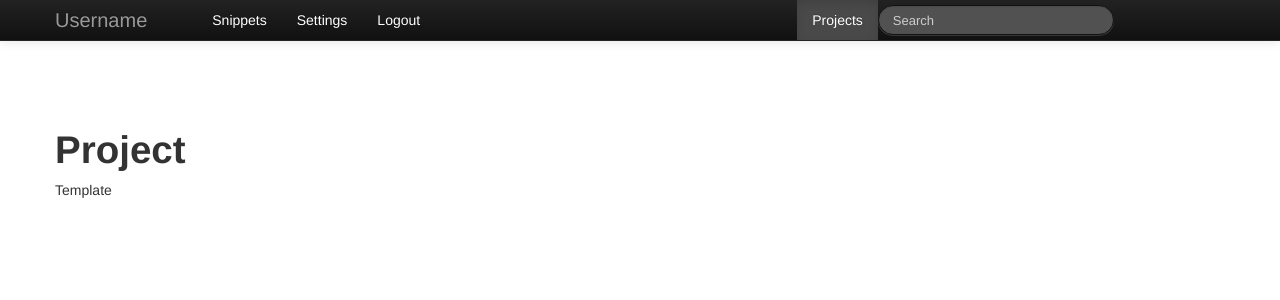
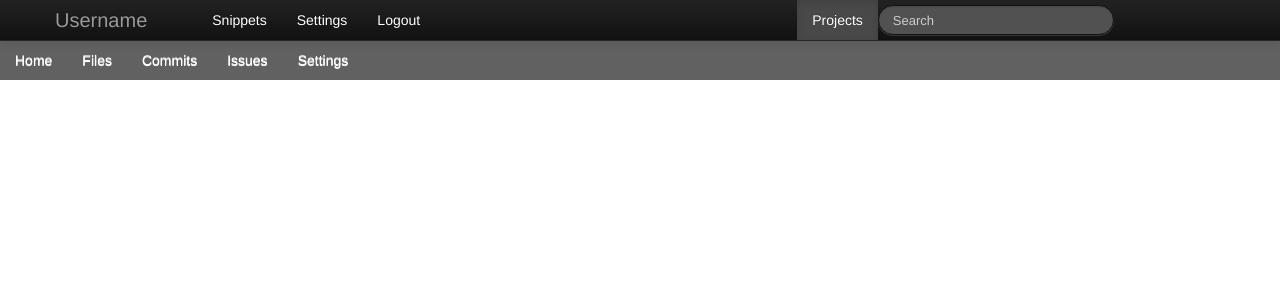
Before and after one commit to basilisk-pm/basilisk, a Django app: page /projects/ in a window 1280 px wide. Shown: the top 300 px of the page. Run offline with Django 3.2, Linux system fonts and the light colour scheme.

Commit message:
adding project navbar

```diff
--- a/basilisk_pm/basilisk_pm/urls.py
+++ b/basilisk_pm/basilisk_pm/urls.py
@@ -2,12 +2,14 @@ from django.conf.urls import patterns, include, url
 from django.contrib import admin
 from django.conf import settings
 from django.conf.urls.static import static
+from django.views.generic import TemplateView
+import projects
 
 urlpatterns = patterns('',
     # Examples:
     # url(r'^$', 'basilisk_pm.views.home', name='home'),
     # url(r'^blog/', include('blog.urls')),
-    url(r'^$', include('projects.urls')),
+    url(r'^$', TemplateView.as_view(template_name='base.html')),
     url(r'^projects/', include('projects.urls')),
     url(r'^admin/', include(admin.site.urls)),
 ) + static(settings.STATIC_URL, document_root=settings.STATIC_ROOT)
--- a/basilisk_pm/templates/base.html
+++ b/basilisk_pm/templates/base.html
@@ -9,7 +9,7 @@
 
     <style>
       body {
-        padding-top: 120px; /* 60px to make the container go all the way to the bottom of the topbar */
+        padding-top: 40px; /* 60px to make the container go all the way to the bottom of the topbar */
       }
     </style>
 
@@ -24,12 +24,14 @@
     <link href="{{ STATIC_URL }}custom.css" rel="stylesheet">
   </head>
 
+
   <body>
-      {% include "navbar.html" %}
-
+    {% include "navbar.html" %}
+    {% block body %}
     <div class="container">
       {% block container %}{% endblock %}
     </div> <!-- /container -->
+    {% endblock %}
+  </body>
 
-  </body>
 </html>
--- a/basilisk_pm/templates/navbar.html
+++ b/basilisk_pm/templates/navbar.html
@@ -16,7 +16,7 @@
           </div><!--/.nav-collapse -->
 	  <div class="span4 offset2">
 	      <ul class="nav">
-		    <li class="active"><a href="#">Projects</a></li>
+		    <li class="active"><a href="">Projects</a></li>
               <li><form class="navbar-search pull-left">
 		  <input type="text" class="search-query" placeholder="Search">
 		</form>
--- a/basilisk_pm/templates/project.html
+++ b/basilisk_pm/templates/project.html
@@ -1,4 +1,22 @@
 {% extends "base.html" %}
+
+{% block body %}
+<div class="navbar" >
+    <div class="navbar-white">
+          <div class="container">
+              <div class="nav-collapse collapse">
+		<ul class="nav">
+		  <li><a href="#">Home</a></li>
+		  <li><a href="#about">Files</a></li>
+		  <li><a href="#contact">Commits</a></li>
+		  <li><a href="#contact">Issues</a></li>
+		  <li><a href="#contact">Settings</a></li>
+		</ul>
+	      </div>
+	  </div>
+    </div>
+</div>
+{% endblock %}
 
 {% block container %}
   <h1>Project</h1>
```
